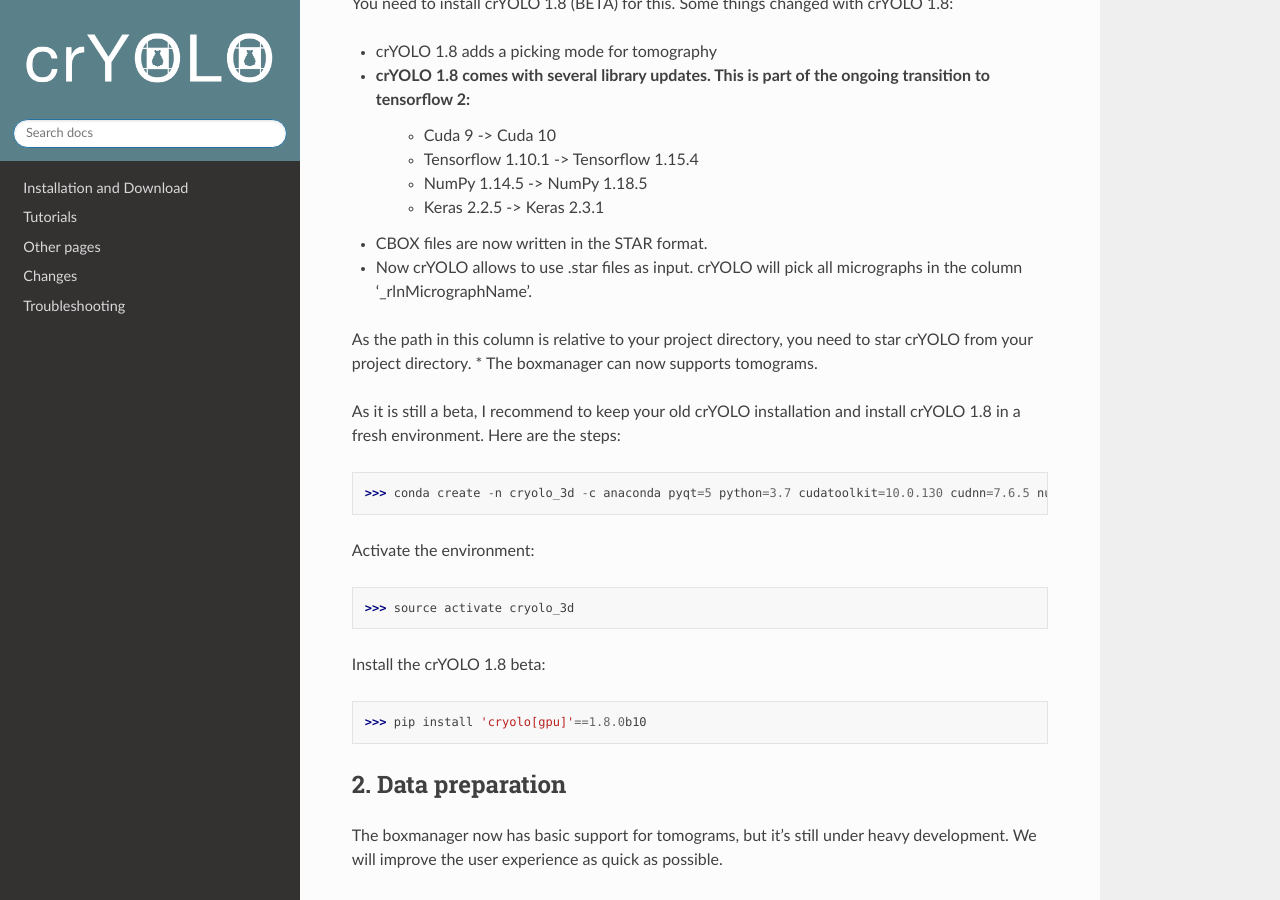
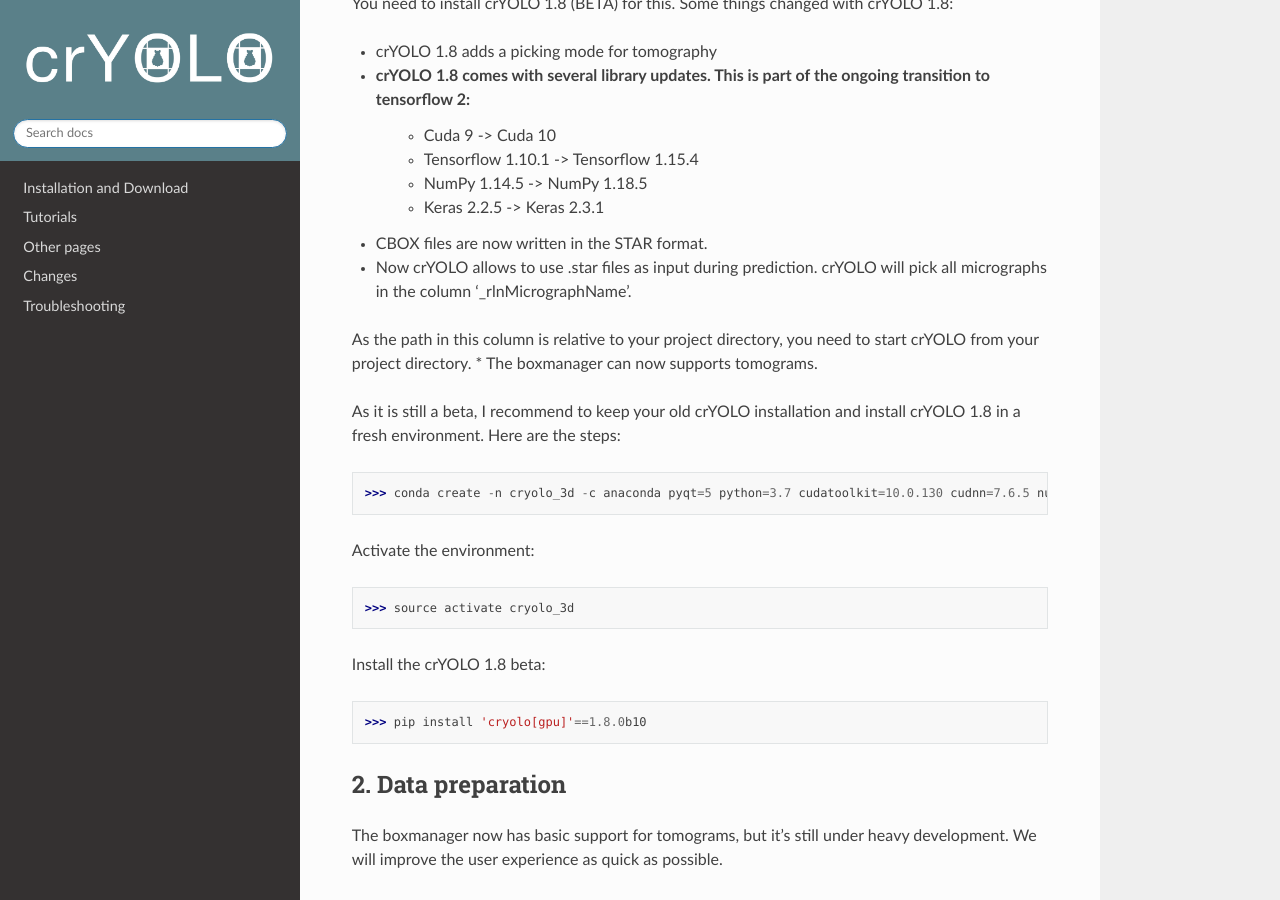
Before and after one commit to MPI-Dortmund/cryolo, a Sphinx documentation site: the page built from source/tutorials/tut05_tomo.rst, in a window 1280 px wide and 900 px high, scrolled down 421 px. Built offline with Sphinx 7.4.7 and the Read the Docs theme 2.0.0, drawn with Linux system fonts in a browser that asks for light colours.

Commit message:
update tutorial

```diff
--- a/source/tutorials/tut05_tomo.rst
+++ b/source/tutorials/tut05_tomo.rst
@@ -21,8 +21,8 @@ You need to install crYOLO 1.8 (BETA) for this. Some things changed with crYOLO
     * NumPy 1.14.5 -> NumPy 1.18.5
     * Keras 2.2.5 -> Keras 2.3.1
 * CBOX files are now written in the STAR format.
-* Now crYOLO allows to use .star files as input. crYOLO will pick all micrographs in the column '_rlnMicrographName'.
-As the path in this column is relative to your project directory, you need to star crYOLO from your project directory.
+* Now crYOLO allows to use .star files as input during prediction. crYOLO will pick all micrographs in the column '_rlnMicrographName'.
+As the path in this column is relative to your project directory, you need to start crYOLO from your project directory.
 * The boxmanager can now supports tomograms.
 
 As it is still a beta, I recommend to keep your old crYOLO installation and
```
